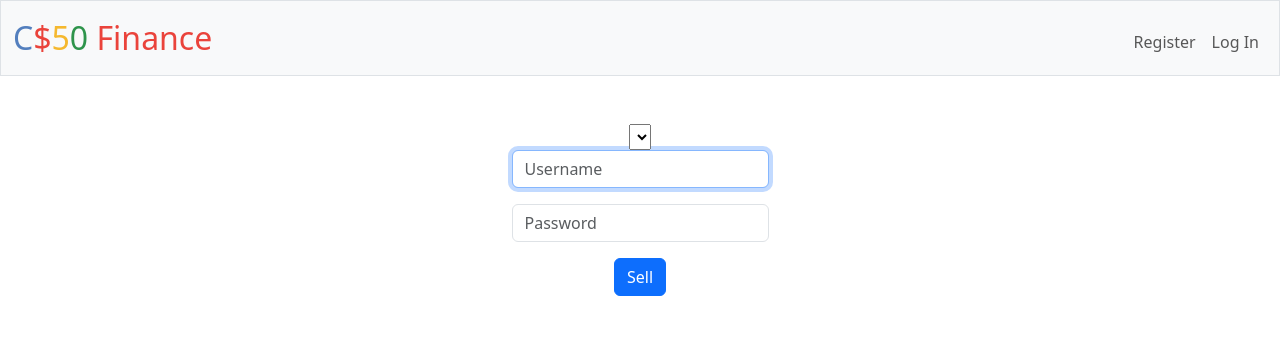
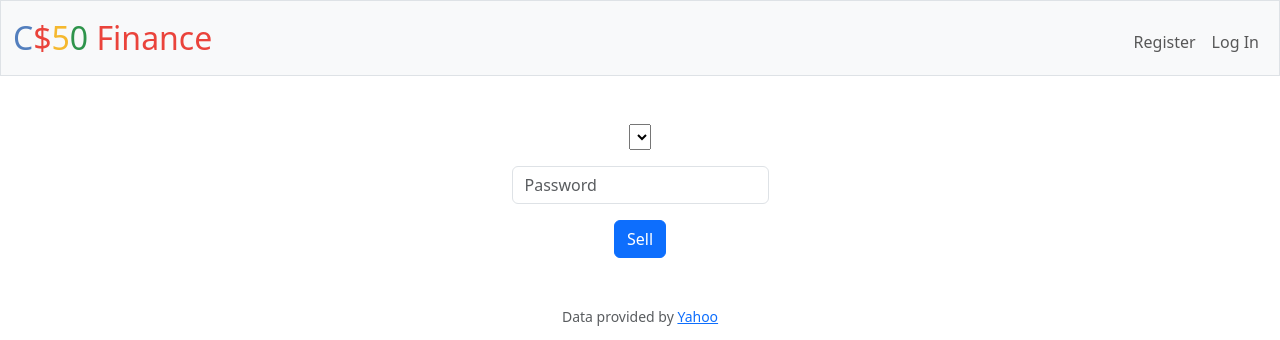
Before and after one commit to israel-obeata/cs50x-2024, a Flask app: template finance/templates/sell.html in a window 1280 px wide. Shown: the top 340 px of the page. Run offline with Flask 3, Linux system fonts and the light colour scheme; the template is opened without the code that fills it: most values are stand-ins (such as "Sample title", 1, 10 or a date in 2020); lists and menus that the app fills with data are empty; some libraries are stand-ins or nearby versions.

Commit message:
Fri, Mar 8, 2024, 11:15 PM +08:00

```diff
--- a/finance/templates/sell.html
+++ b/finance/templates/sell.html
@@ -8,9 +8,10 @@
     <form action="/sell" method="post">
         <div class="mb-3">
             <select name=symbol>
+                {% for symbol in symbols %}
 
+                {% endfor %}
             </select>
-            <input autocomplete="off" autofocus class="form-control mx-auto w-auto" name="username" placeholder="Username" type="text">
         </div>
         <div class="mb-3">
             <input class="form-control mx-auto w-auto" name="password" placeholder="Password" type="password">
```
